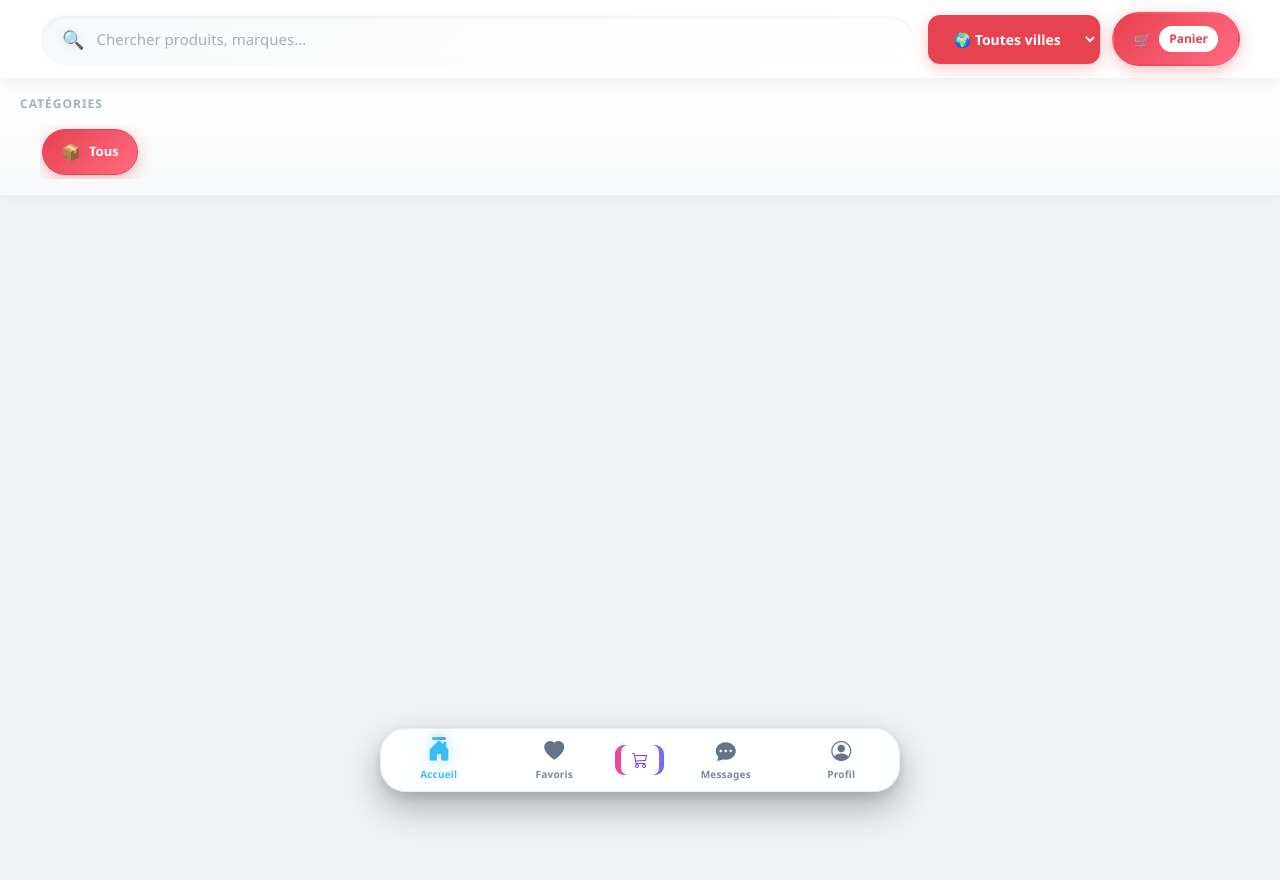
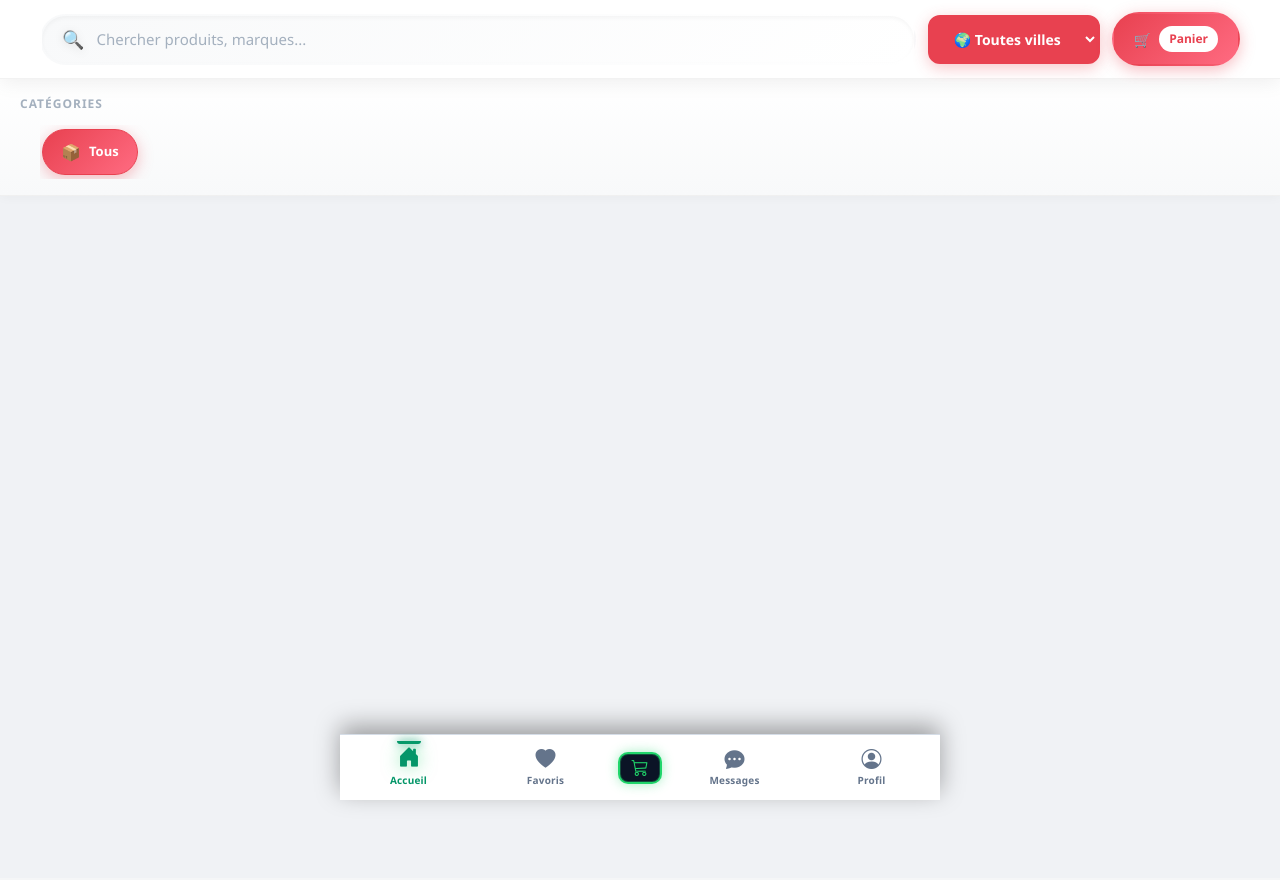
Before and after one commit to TESLA-657/SHOPY, a Django app: page /catalogue/ in a window 1280 px wide. After the commit the page ends 808 px from the top, so only its background shows below. Run offline with Django 5.2, Linux system fonts and the light colour scheme; the visitor is signed in with stand-in values (Sample User, id 1); data that the repository does not hold is empty; some libraries are stand-ins or nearby versions.

Commit message:
Apply RevendeurTech inspired dark theme styling to bottom nav

```diff
--- a/core/static/core/css/bottom-nav-pro.css
+++ b/core/static/core/css/bottom-nav-pro.css
@@ -1,32 +1,35 @@
-/* ===== PRO TIKTOK-STYLE BOTTOM NAVIGATION BAR ===== */
+/* ===================================================================
+   SHOPY PRO — Bottom Navigation Bar (Inspiré de RevendeurTech / Souaré Store)
+   =================================================================== */
 
 :root {
-  --bnav-bg: rgba(15, 23, 42, 0.92);
-  --bnav-border: rgba(255, 255, 255, 0.12);
-  --bnav-text: #94a3b8;
-  --bnav-active: #ffffff;
-  --bnav-accent-glow: linear-gradient(135deg, #6366f1, #a855f7);
-  --bnav-height: 64px;
+  --shopy-bnav-bg: #071122;
+  --shopy-bnav-border: #173b68;
+  --shopy-bnav-text: #8a99ad;
+  --shopy-bnav-active: #20d66b;
+  --shopy-bnav-accent: #20d66b;
+  --shopy-height: 66px;
 }
 
 [data-theme="light"] {
-  --bnav-bg: rgba(255, 255, 255, 0.94);
-  --bnav-border: rgba(226, 232, 240, 0.8);
-  --bnav-text: #64748b;
-  --bnav-active: #0f172a;
+  --shopy-bnav-bg: rgba(255, 255, 255, 0.96);
+  --shopy-bnav-border: rgba(203, 213, 225, 0.8);
+  --shopy-bnav-text: #64748b;
+  --shopy-bnav-active: #059669;
 }
 
 body.has-bottom-nav {
-  padding-bottom: calc(var(--bnav-height) + 16px) !important;
+  padding-bottom: calc(var(--shopy-height) + 12px) !important;
 }
 
+/* Wrapper principal fixe en bas */
 .shopy-bottom-nav-wrapper {
   position: fixed;
   bottom: 0;
   left: 0;
   right: 0;
-  z-index: 9990;
-  padding: 0 12px calc(8px + env(safe-area-inset-bottom, 0px));
+  z-index: 9999;
+  padding: 0;
   pointer-events: none;
   display: flex;
   justify-content: center;
@@ -35,18 +38,17 @@ body.has-bottom-nav {
 .shopy-bottom-nav {
   pointer-events: auto;
   width: 100%;
-  max-width: 520px;
-  height: var(--bnav-height);
-  background: var(--bnav-bg);
-  backdrop-filter: blur(20px) saturate(180%);
-  -webkit-backdrop-filter: blur(20px) saturate(180%);
-  border: 1px solid var(--bnav-border);
-  border-radius: 26px;
+  max-width: 600px;
+  height: var(--shopy-height);
+  background: var(--shopy-bnav-bg);
+  backdrop-filter: blur(16px) saturate(180%);
+  -webkit-backdrop-filter: blur(16px) saturate(180%);
+  border-top: 1px solid var(--shopy-bnav-border);
   display: flex;
   align-items: center;
   justify-content: space-around;
-  box-shadow: 0 16px 36px rgba(0, 0, 0, 0.28), 0 4px 12px rgba(0, 0, 0, 0.12);
-  transition: transform 0.3s cubic-bezier(0.34, 1.56, 0.64, 1);
+  box-shadow: 0 -8px 24px rgba(0, 0, 0, 0.35);
+  padding-bottom: env(safe-area-inset-bottom, 0px);
 }
 
 .shopy-nav-item {
@@ -56,74 +58,70 @@ body.has-bottom-nav {
   align-items: center;
   justify-content: center;
   text-decoration: none;
-  color: var(--bnav-text);
+  color: var(--shopy-bnav-text);
   padding: 6px 0;
   position: relative;
-  transition: all 0.25s cubic-bezier(0.4, 0, 0.2, 1);
+  transition: all 0.2s ease;
 }
 
 .shopy-nav-icon-box {
   position: relative;
   font-size: 20px;
-  height: 26px;
+  height: 24px;
   display: flex;
   align-items: center;
   justify-content: center;
-  transition: transform 0.25s ease, color 0.25s ease;
+  transition: transform 0.2s ease, color 0.2s ease;
 }
 
 .shopy-nav-label {
   font-size: 10px;
-  font-weight: 600;
+  font-weight: 700;
   margin-top: 2px;
-  letter-spacing: 0.02em;
-  transition: color 0.25s ease, opacity 0.25s ease;
-  opacity: 0.85;
+  letter-spacing: 0.2px;
+  transition: color 0.2s ease;
 }
 
 .shopy-nav-item:hover {
-  color: var(--bnav-active);
+  color: #ffffff;
 }
 
-.shopy-nav-item:hover .shopy-nav-icon-box {
-  transform: translateY(-2px);
-}
-
-/* Active Tab Styling */
+/* Tab Actif - Vert Émeraude Premium */
 .shopy-nav-item.active {
-  color: #38bdf8;
+  color: var(--shopy-bnav-active);
 }
 
 .shopy-nav-item.active .shopy-nav-icon-box {
-  transform: scale(1.15) translateY(-1px);
-  color: #38bdf8;
-  filter: drop-shadow(0 2px 8px rgba(56, 189, 248, 0.4));
+  transform: translateY(-2px) scale(1.1);
+  color: var(--shopy-bnav-active);
+  filter: drop-shadow(0 0 8px rgba(32, 214, 107, 0.5));
 }
 
 .shopy-nav-item.active .shopy-nav-label {
-  color: #38bdf8;
-  font-weight: 700;
-  opacity: 1;
+  color: var(--shopy-bnav-active);
+  font-weight: 800;
 }
 
-/* Active Top Indicator Bar */
-.shopy-nav-item.active::after {
+/* Ligne supérieure active */
+.shopy-nav-item.active::before {
   content: '';
   position: absolute;
-  top: 4px;
-  width: 14px;
+  top: 0;
+  left: 50%;
+  transform: translateX(-50%);
+  width: 24px;
   height: 3px;
-  background: linear-gradient(90deg, #38bdf8, #818cf8);
-  border-radius: 99px;
-  box-shadow: 0 0 10px rgba(56, 189, 248, 0.8);
+  background: var(--shopy-bnav-active);
+  border-radius: 0 0 4px 4px;
+  box-shadow: 0 0 10px var(--shopy-bnav-active);
 }
 
-/* Notification Badge */
+/* Badge de notification */
 .shopy-nav-badge {
   position: absolute;
   top: -4px;
   right: -8px;
-  background: linear-gradient(135deg, #ef4444, #f97316);
+  background: #ff3b30;
   color: white;
   font-size: 9px;
   font-weight: 800;
@@ -134,78 +132,50 @@ body.has-bottom-nav {
   align-items: center;
   justify-content: center;
   padding: 0 4px;
-  border: 2px solid var(--bnav-bg);
-  box-shadow: 0 2px 6px rgba(239, 68, 68, 0.4);
+  border: 2px solid var(--shopy-bnav-bg);
 }
 
-/* TikTok Signature Center '+' Action Button */
+/* TikTok / RevendeurTech Center Button (+ / Action) */
 .shopy-nav-center-item {
   flex: 0 0 auto;
-  padding: 0 6px;
+  padding: 0 4px;
 }
 
 .shopy-tiktok-btn {
   position: relative;
   width: 44px;
-  height: 30px;
-  background: #25f4ee; /* Cyan layer */
-  border-radius: 9px;
+  height: 32px;
+  background: #20d66b;
+  border-radius: 10px;
   display: flex;
   align-items: center;
   justify-content: center;
-  box-shadow: -2px 0 0 #fe2c55, 2px 0 0 #25f4ee; /* TikTok dual layer effect */
-  transition: transform 0.25s cubic-bezier(0.34, 1.56, 0.64, 1);
-}
-
-.shopy-tiktok-btn::before {
-  content: '';
-  position: absolute;
-  inset: 0;
-  background: #fe2c55; /* Red/Pink layer */
-  border-radius: 9px;
-  transform: translateX(-3px);
-  z-index: 1;
+  box-shadow: 0 0 12px rgba(32, 214, 107, 0.4);
+  transition: transform 0.2s cubic-bezier(0.34, 1.56, 0.64, 1);
 }
 
 .shopy-tiktok-btn-inner {
-  position: relative;
-  z-index: 2;
-  width: 38px;
-  height: 30px;
-  background: #ffffff;
-  border-radius: 7px;
+  width: 40px;
+  height: 28px;
+  background: #0b1426;
+  border-radius: 8px;
   display: flex;
   align-items: center;
   justify-content: center;
-  color: #0f172a;
-  font-size: 16px;
+  color: #20d66b;
+  font-size: 17px;
   font-weight: 900;
-  transition: background 0.2s ease, color 0.2s ease;
+  border: 1px solid rgba(32, 214, 107, 0.3);
 }
 
 .shopy-tiktok-btn:hover {
-  transform: scale(1.12) rotate(2deg);
+  transform: scale(1.1) rotate(2deg);
 }
 
 .shopy-tiktok-btn:active {
   transform: scale(0.95);
 }
 
-/* Client variant for TikTok Button (Panier Glow) */
-.shopy-tiktok-btn.client-btn {
-  background: #a855f7;
-  box-shadow: -2px 0 0 #ec4899, 2px 0 0 #3b82f6;
-}
-
-.shopy-tiktok-btn.client-btn::before {
-  background: #ec4899;
-}
-
-.shopy-tiktok-btn.client-btn .shopy-tiktok-btn-inner {
-  color: #7c3aed;
-}
-
-/* Hide navigation bar on desktop print or full modals */
 @media print {
   .shopy-bottom-nav-wrapper {
     display: none !important;
```
